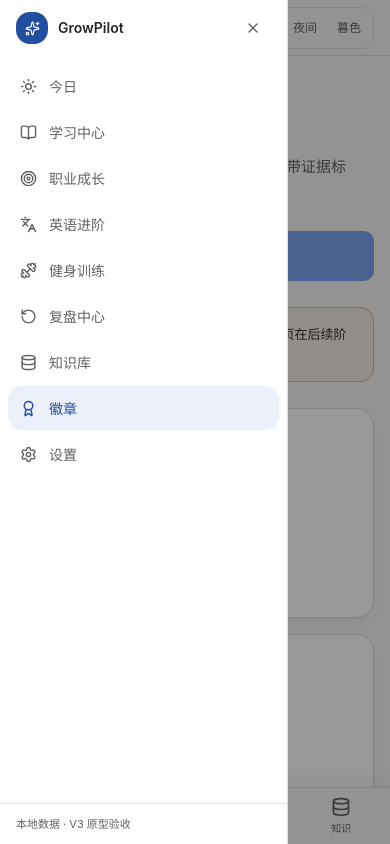
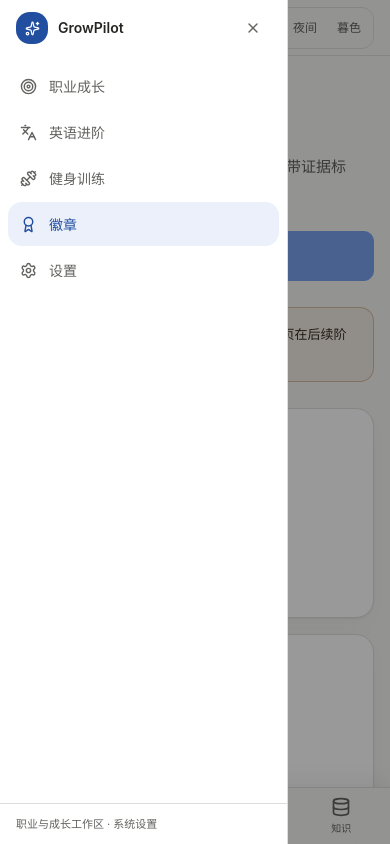
Before and after one commit to GrowPilot-Leo/Personal-Workspace, a Next.js app in the folder apps/web/: page /badge in a window 390 px wide. Both pictures are taken after a click on the button "打开模块导航". Built offline with nearby package versions, Linux system fonts and the light colour scheme.

Commit message:
fix(web): reserve drawer for secondary modules

```diff
--- a/apps/web/src/components/layout/mobile-drawer.tsx
+++ b/apps/web/src/components/layout/mobile-drawer.tsx
@@ -21,6 +21,8 @@ import {
 import { cn } from "@/lib/utils";
 import { moduleRegistry, type ModuleKey } from "@/lib/module-registry";
 
+const drawerKeys: ModuleKey[] = ["career", "english", "fitness", "badge", "settings"];
+
 const icons: Record<ModuleKey, LucideIcon> = {
   today: Sun,
   learning: BookOpen,
@@ -38,7 +40,7 @@ type MobileDrawerProps = {
   onClose: () => void;
 };
 
-/** Mobile module drawer with focus entry, trapping and restoration. */
+/** Mobile drawer for secondary modules only, with focus entry, trapping and restoration. */
 export function MobileDrawer({ open, onClose }: MobileDrawerProps) {
   const pathname = usePathname();
   const dialogRef = useRef<HTMLElement>(null);
@@ -129,7 +131,9 @@ export function MobileDrawer({ open, onClose }: MobileDrawerProps) {
               </button>
             </header>
             <nav className="flex-1 space-y-0.5 overflow-y-auto px-2 py-2">
-              {moduleRegistry.map((module) => {
+              {moduleRegistry
+                .filter((module) => drawerKeys.includes(module.key))
+                .map((module) => {
                 const Icon = icons[module.key];
                 const active = isActive(module.href, module.key);
                 return (
@@ -148,11 +152,11 @@ export function MobileDrawer({ open, onClose }: MobileDrawerProps) {
                     {module.label}
                   </Link>
                 );
-              })}
+                })}
             </nav>
             <footer className="border-t border-border p-3">
               <p className="px-1 text-[11px] text-muted-foreground">
-                本地数据 · V3 原型验收
+                职业与成长工作区 · 系统设置
               </p>
             </footer>
           </motion.aside>
```
